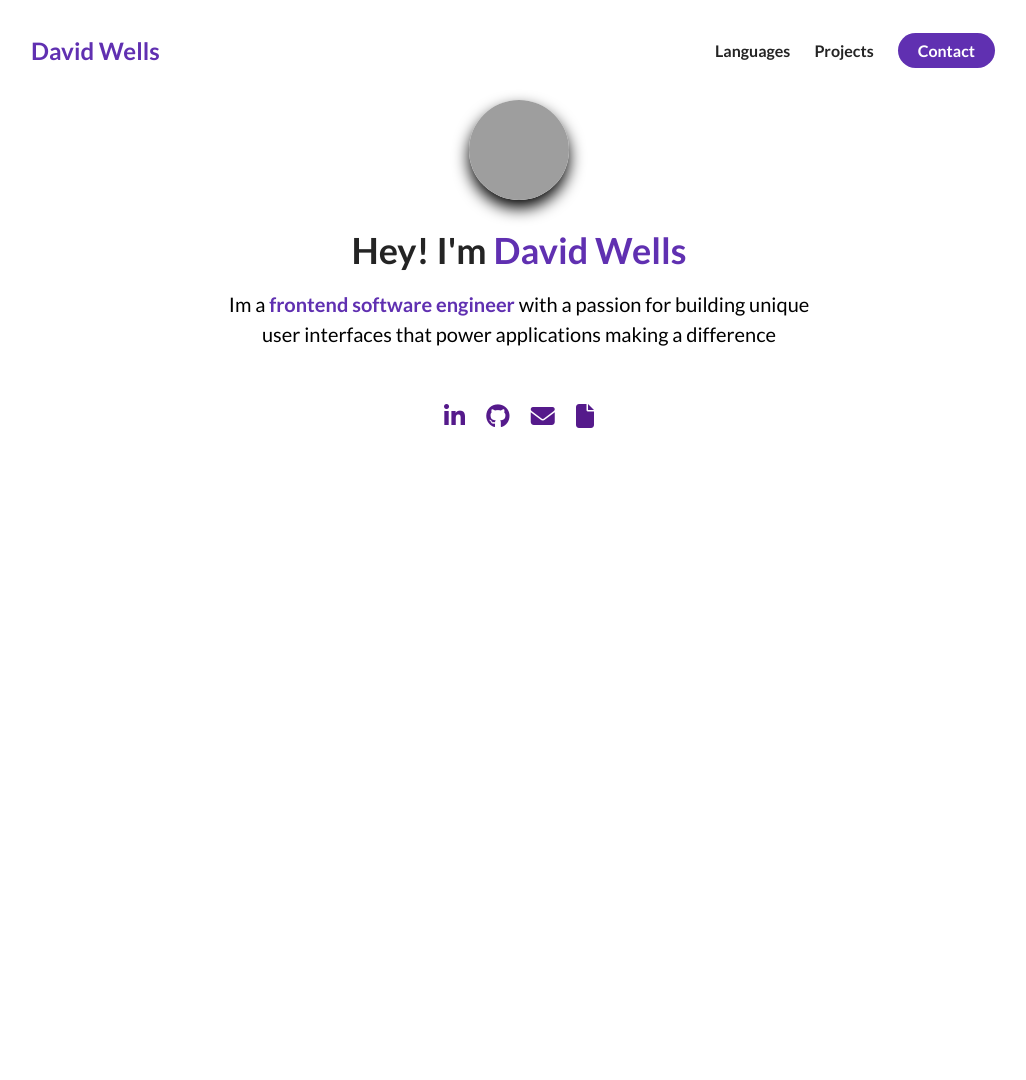
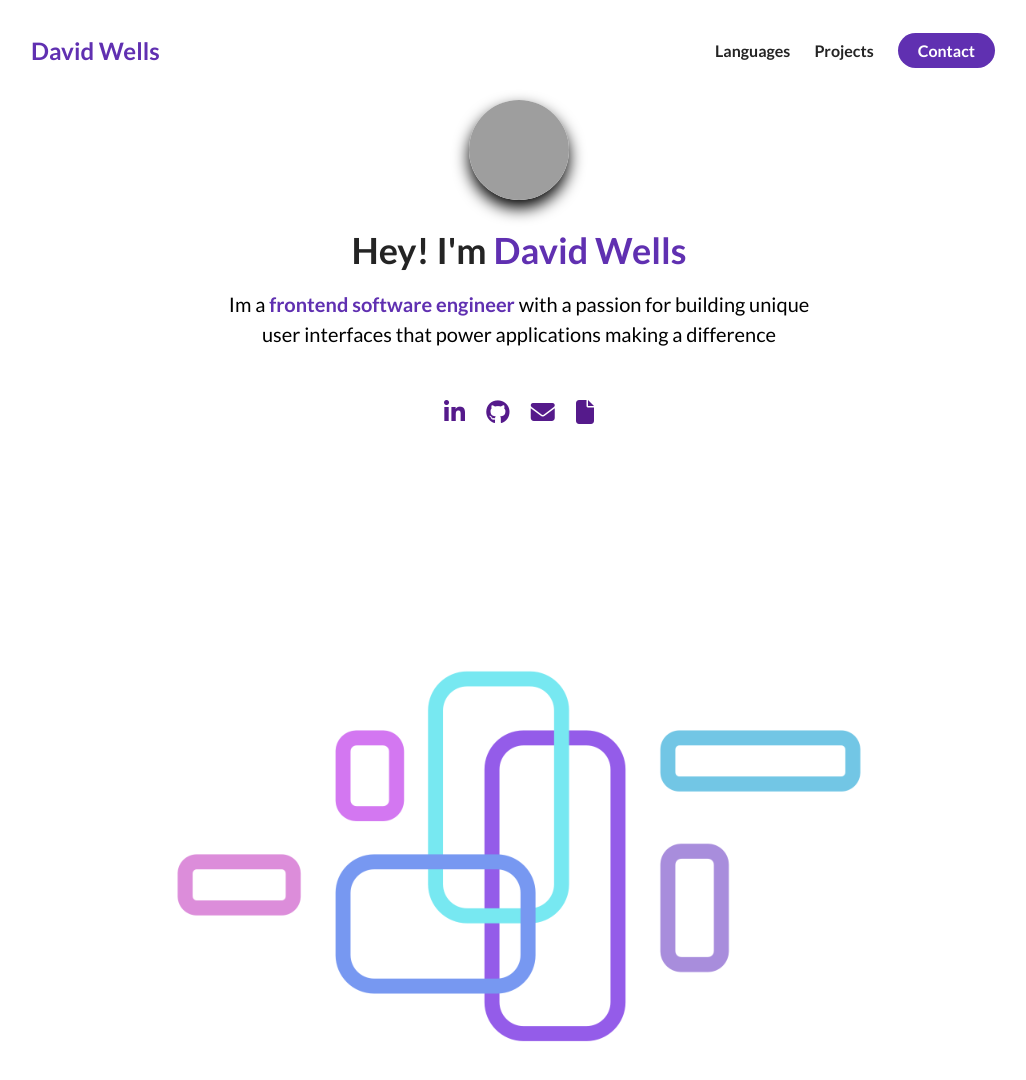
Before and after one commit to Orian94/e-portfolio, a plain HTML site: page index.html in a window 1280 px wide. Shown: the whole page, without its empty margins (121-1147 px from the left). Before the commit the page ends 900 px from the top, so only its background shows below. Drawn offline with Linux system fonts and the light colour scheme; grey boxes are pictures that could not be loaded.

Commit message:
about me image addition

```diff
--- a/index.html
+++ b/index.html
@@ -64,6 +64,9 @@
                         </a>
                     </div>
                 </div>
+                <figure class="about-me__img--container">
+                    <img src="./assets/abstract.png" class="about-me__img--abstract" alt="Image">
+                </figure>
             </div>
         </div>
     </section>
--- a/style.css
+++ b/style.css
@@ -140,12 +140,29 @@ nav {
 
 
 .about-me__links {
-    margin: 24px;
+    font-size: 24px;
+    color: #242424;
+    text-decoration: none;
+    display: flex;
+    justify-content: space-between;
+    margin: 20px;
     width: 100%;
     max-width: 150px;
+
+}
+
+.about-me__img--container {
     display: flex;
-    justify-content: space-between;
-    font-size: 24px;
-    text-decoration: none;
-    color: black;
+    flex-direction: column;
+    flex: 1;
+    align-items: center;
+    width: 100%;
+    max-width: 1200px;
+
+
 }
+
+.about-me__img--abstract {
+    width: 100%;
+    max-width: 1200px;
+}
```
Also changed, not shown: assets/abstract.png (added).
